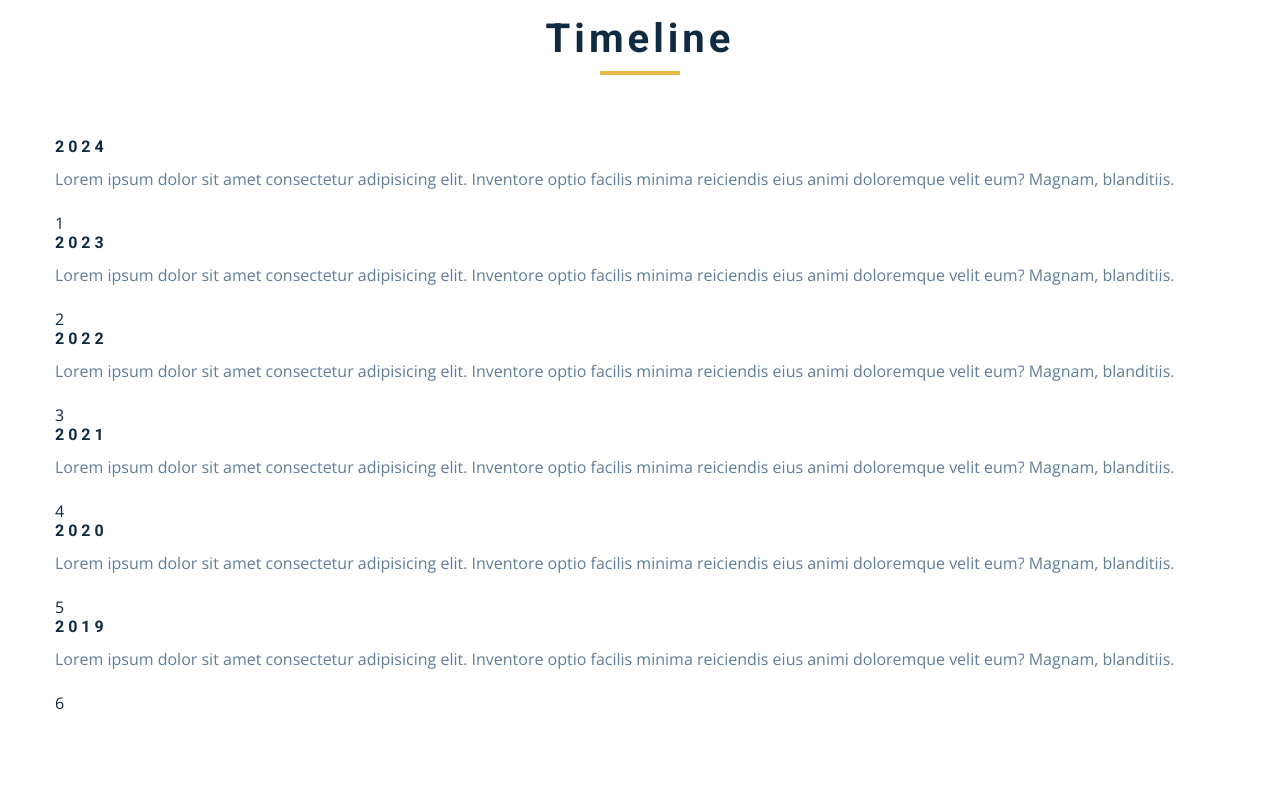
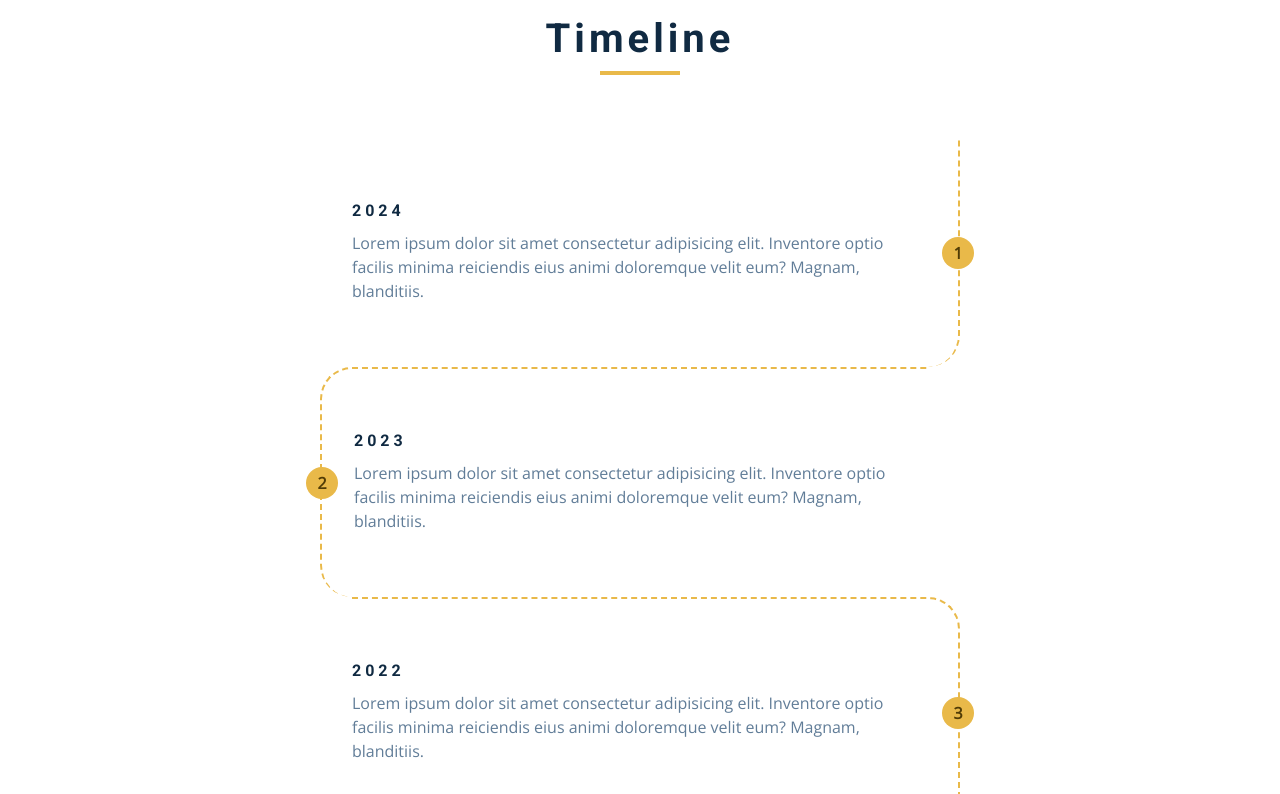
Before and after one commit to vladixcode/HTML-CSS-Porfolio-Project-CSS-Grid, a plain HTML site: page index.html in a window 1280 px wide. Shown: the part 4480-5274 px from the top of the page. Drawn offline with nearby package versions, Linux system fonts and the light colour scheme; files whose address does not match are found by name.

Commit message:
Timeline - CSS

```diff
--- a/css/styles.css
+++ b/css/styles.css
@@ -670,7 +670,61 @@ Skills
 Timeline
 ===============
 */
-
+.timeline-center {
+  width: 80%;
+  max-width: 40rem;
+}
+.timeline-item {
+  border-top: 2px dashed var(--clr-primary-5);
+  margin: 0;
+  padding: 4rem 2rem;
+  position: relative;
+}
+.timeline p {
+  margin-bottom: 0;
+}
+.timeline-item:nth-child(even) {
+  border-left: 2px dashed var(--clr-primary-5);
+  border-top-left-radius: 2rem;
+  border-bottom-left-radius: 2rem;
+  margin-right: 2rem;
+  padding-right: 0;
+}
+.timeline-item:nth-child(odd) {
+  border-right: 2px dashed var(--clr-primary-5);
+  border-top-right-radius: 2rem;
+  border-bottom-right-radius: 2rem;
+  margin-left: 2rem;
+  padding-left: 0;
+}
+.timeline-item:first-child {
+  border-top: 0;
+  border-top-right-radius: 0;
+}
+.timeline-item:last-child {
+  border-bottom: 0;
+  border-bottom-left-radius: 0;
+}
+.number {
+  position: absolute;
+  top: 50%;
+  transform: translate(-50%, -50%);
+  margin-bottom: 0;
+  background: var(--clr-primary-5);
+  width: 2rem;
+  height: 2rem;
+  border-radius: 100%;
+  display: grid;
+  place-items: center;
+  color: var(--clr-primary-1);
+  font-weight: bold;
+}
+.timeline-item:nth-child(even) .number {
+  left: 0;
+}
+.timeline-item:nth-child(odd) .number {
+  left: 100%;
+}
 /*
 ===============
 Blog
```
Also changed, not shown: index.html (+1 -1 lines).
